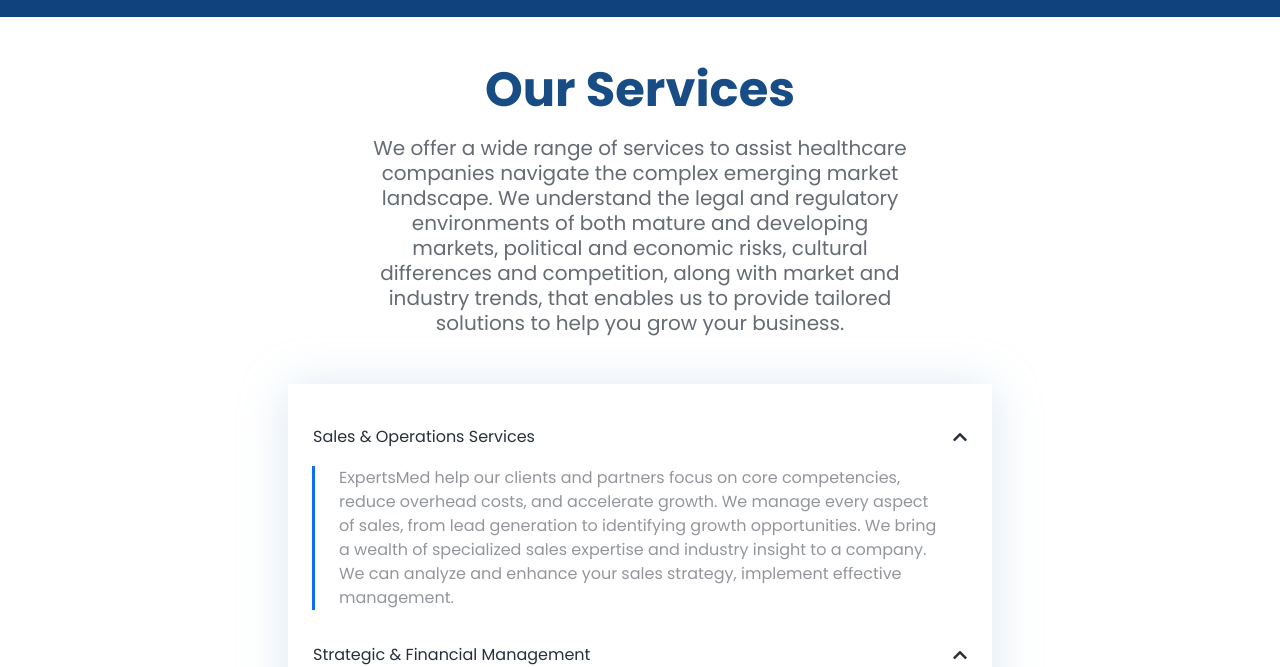
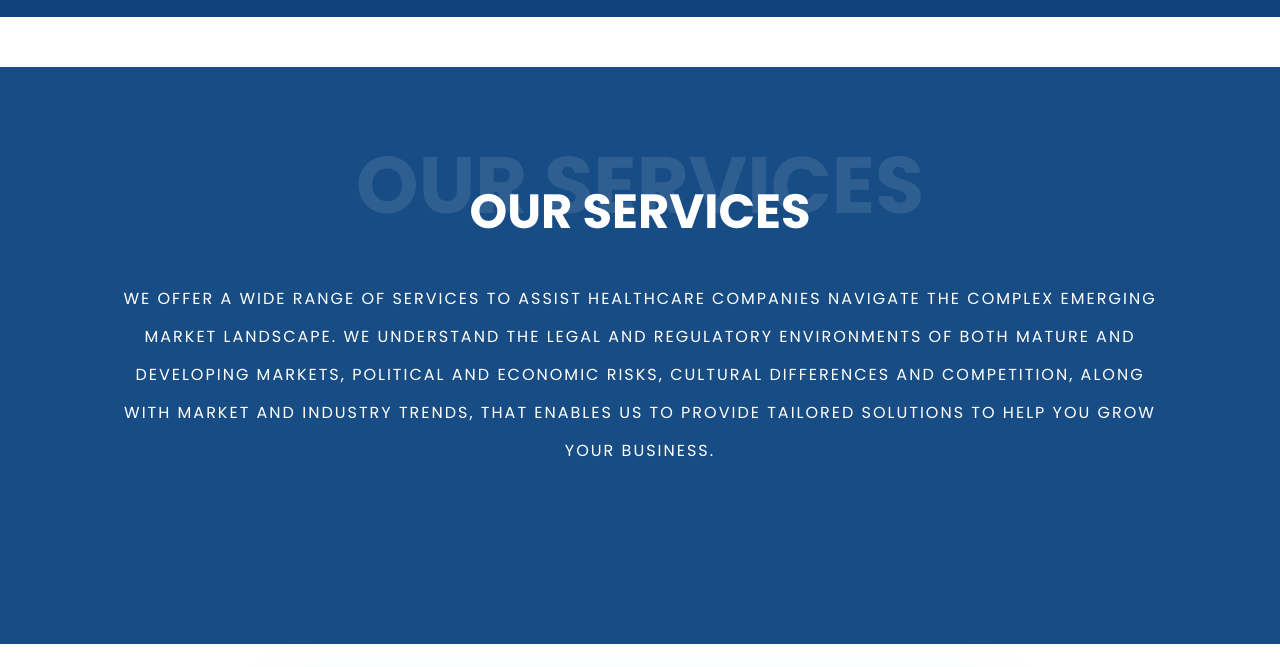
Before and after one commit to AliHaggag11/expmed1, a plain HTML site: page service-page.html in a window 1280 px wide. Shown: the part 137-804 px from the top of the page. Drawn offline with nearby package versions, Linux system fonts and the light colour scheme; some packages are replaced by stand-ins of ours; a script that the page names is missing.

Commit message:
updated services

```diff
--- a/service-page.html
+++ b/service-page.html
@@ -164,16 +164,59 @@
 
     <div class="service-page">
             <section class="ezy__service16">
+              <section class="clean-block features" style="background: #184c84;">
+                <div class="container text-center">
+                    <div class="block-heading" style="padding-top: 20px;">
+                        <h3
+                            class="text-uppercase d-none d-sm-none float-sm-none d-md-inline-block"
+                            data-aos="fade-up"
+                            data-aos-duration="500"
+                            data-aos-delay="100"
+                            data-aos-once="true"
+                            style="font-size: 10vh; font-weight: bold; font-family: Poppins, sans-serif; margin-bottom: 0; color: rgba(255, 255, 255, 0.5); opacity: 0.2; transform: translateY(50px);"
+                            z-index="1"
+                        >
+                            our services
+                        </h3>
+                        <h2 class="text-break text-info" data-aos="zoom-in" data-aos-delay="200" style="font-weight: bold; font-family: Poppins, sans-serif; font-size: 6vh; color: rgb(255, 255, 255) !important; margin-bottom: 0px;">
+                            OUR SERVICES
+                        </h2>
+                    </div>
+                    <section data-aos="fade-up" data-aos-duration="400" data-aos-once="true" class="font-dark">
+                        <div class="container">
+                            <h3
+                                data-aos="fade-up"
+                                data-aos-duration="400"
+                                data-aos-delay="200"
+                                data-aos-once="true"
+                                class="text-center all-capital p-4"
+                                style="
+                                    font-size: 2vh;
+                                    font-weight: 300;
+                                    line-height: 38px;
+                                    letter-spacing: 2px;
+                                    font-family: Poppins, sans-serif;
+                                    color: rgb(255, 255, 255);
+                                    margin-bottom: 50px;
+                                    padding-top: 0px !important;
+                                    padding-bottom: 0;
+                                "
+                            >
+                            We offer a wide range of services to assist healthcare companies navigate the complex emerging market
+                            landscape. We understand the legal and regulatory environments of both mature and developing
+                            markets, political and economic risks, cultural differences and competition, along with market and
+                            industry trends, that enables us to provide tailored solutions to help you grow your business.
+                            </h3>
+
+                        </div>
+                    </section>
+
+                </div>
+            </section>
                 <div class="container">
 
                     <div class="row justify-content-center mb-4 mb-md-5 mt-9 pt-10">
-                        <div class="col-lg-6 text-center">
-                            <h2 class="ezy__service16-heading mb-4 subtext blue-text pt-10 mt-10 class="text-break text-uppercase text-info" data-aos="zoom-in" data-aos-delay="200" style="font-weight: bold; font-family: Poppins, sans-serif; font-size: 6vh; color: #184c84 !important; margin-bottom: 0px;">Our Services</h2>
-                            <p class="ezy__service16-sub-heading mb-0 subtext mt-3" style="margin-bottom: 70px;">We offer a wide range of services to assist healthcare companies navigate the complex emerging market
-                              landscape. We understand the legal and regulatory environments of both mature and developing
-                              markets, political and economic risks, cultural differences and competition, along with market and
-                              industry trends, that enables us to provide tailored solutions to help you grow your business.</p>
-                        </div>
+
                         <section class="ezy__faq12">
                             <div class="container">
                               <div class="row justify-content-center text-center">
```
